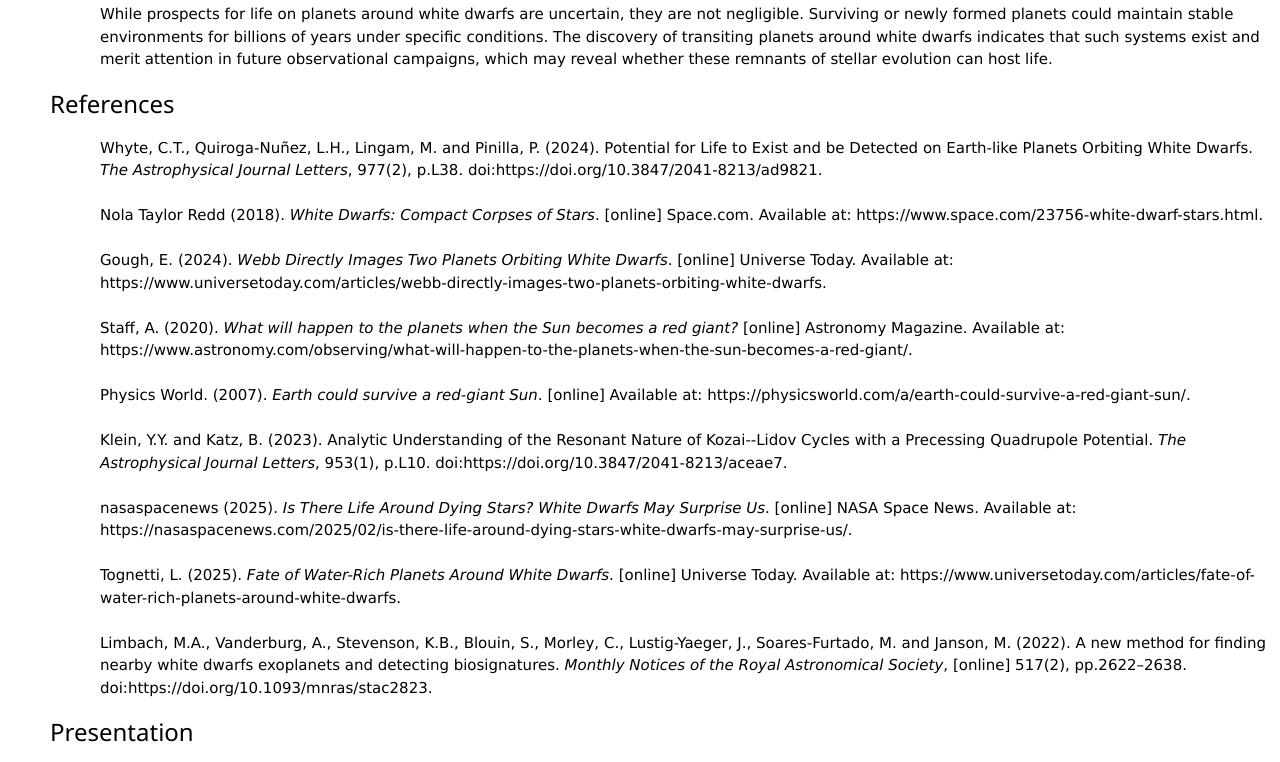
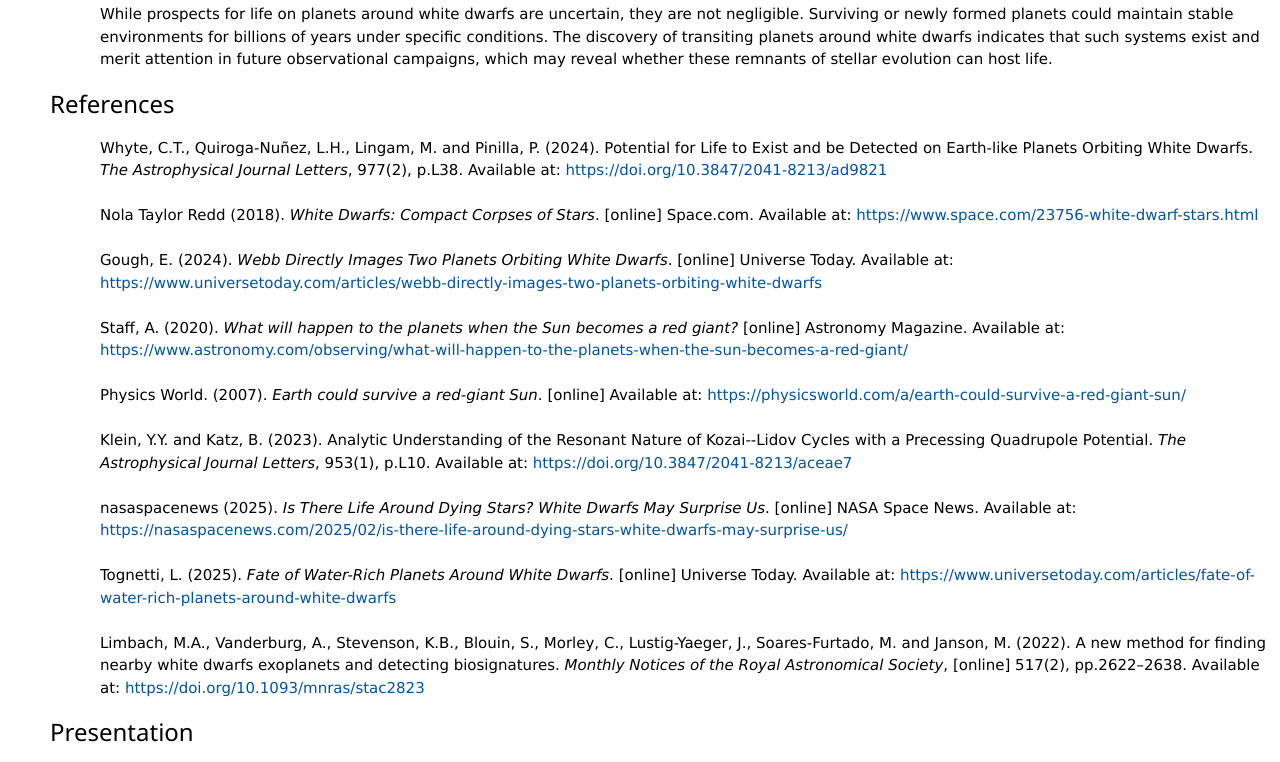
Before and after one commit to EPSFY6950954/FY6950954, a plain HTML site: page index.html in a window 1280 px wide. Shown: the part 2783-3545 px from the top of the page. Drawn offline with nearby package versions, Linux system fonts and the light colour scheme; no server answers; grey boxes are pictures that could not be loaded.

Commit message:
Update index.html

```diff
--- a/index.html
+++ b/index.html
@@ -33,6 +33,16 @@
         }
 
         .citation-link:hover {
+            text-decoration: underline;
+        }
+
+        /* Reference link styling */
+        .ref-link {
+            color: #00549E;
+            text-decoration: none;
+        }
+
+        .ref-link:hover {
             text-decoration: underline;
         }
     </style>
@@ -188,23 +198,23 @@
     <!-- References Section -->
     <h3 id="References">References</h3>
     <p class="ex1" id="ReferencesText">
-        <span id="Whyte2024">Whyte, C.T., Quiroga-Nuñez, L.H., Lingam, M. and Pinilla, P. (2024). Potential for Life to Exist and be Detected on Earth-like Planets Orbiting White Dwarfs. <i>The Astrophysical Journal Letters</i>, 977(2), p.L38. doi:https://doi.org/10.3847/2041-8213/ad9821.</span><br><br>
+        <span id="Whyte2024">Whyte, C.T., Quiroga-Nuñez, L.H., Lingam, M. and Pinilla, P. (2024). Potential for Life to Exist and be Detected on Earth-like Planets Orbiting White Dwarfs. <i>The Astrophysical Journal Letters</i>, 977(2), p.L38. Available at: <a href="https://doi.org/10.3847/2041-8213/ad9821" class="ref-link" target="_blank">https://doi.org/10.3847/2041-8213/ad9821</a></span><br><br>
 
-        <span id="Redd2018">Nola Taylor Redd (2018). <i>White Dwarfs: Compact Corpses of Stars</i>. [online] Space.com. Available at: https://www.space.com/23756-white-dwarf-stars.html.</span><br><br>
+        <span id="Redd2018">Nola Taylor Redd (2018). <i>White Dwarfs: Compact Corpses of Stars</i>. [online] Space.com. Available at: <a href="https://www.space.com/23756-white-dwarf-stars.html" class="ref-link" target="_blank">https://www.space.com/23756-white-dwarf-stars.html</a></span><br><br>
 
-        <span id="Gough2024">Gough, E. (2024). <i>Webb Directly Images Two Planets Orbiting White Dwarfs</i>. [online] Universe Today. Available at: https://www.universetoday.com/articles/webb-directly-images-two-planets-orbiting-white-dwarfs.</span><br><br>
+        <span id="Gough2024">Gough, E. (2024). <i>Webb Directly Images Two Planets Orbiting White Dwarfs</i>. [online] Universe Today. Available at: <a href="https://www.universetoday.com/articles/webb-directly-images-two-planets-orbiting-white-dwarfs" class="ref-link" target="_blank">https://www.universetoday.com/articles/webb-directly-images-two-planets-orbiting-white-dwarfs</a></span><br><br>
 
-        <span id="Staff2020">Staff, A. (2020). <i>What will happen to the planets when the Sun becomes a red giant?</i> [online] Astronomy Magazine. Available at: https://www.astronomy.com/observing/what-will-happen-to-the-planets-when-the-sun-becomes-a-red-giant/.</span><br><br>
+        <span id="Staff2020">Staff, A. (2020). <i>What will happen to the planets when the Sun becomes a red giant?</i> [online] Astronomy Magazine. Available at: <a href="https://www.astronomy.com/observing/what-will-happen-to-the-planets-when-the-sun-becomes-a-red-giant/" class="ref-link" target="_blank">https://www.astronomy.com/observing/what-will-happen-to-the-planets-when-the-sun-becomes-a-red-giant/</a></span><br><br>
 
-        <span id="PhysicsWorld2007">Physics World. (2007). <i>Earth could survive a red-giant Sun</i>. [online] Available at: https://physicsworld.com/a/earth-could-survive-a-red-giant-sun/.</span><br><br>
+        <span id="PhysicsWorld2007">Physics World. (2007). <i>Earth could survive a red-giant Sun</i>. [online] Available at: <a href="https://physicsworld.com/a/earth-could-survive-a-red-giant-sun/" class="ref-link" target="_blank">https://physicsworld.com/a/earth-could-survive-a-red-giant-sun/</a></span><br><br>
 
-        <span id="Klein2023">Klein, Y.Y. and Katz, B. (2023). Analytic Understanding of the Resonant Nature of Kozai--Lidov Cycles with a Precessing Quadrupole Potential. <i>The Astrophysical Journal Letters</i>, 953(1), p.L10. doi:https://doi.org/10.3847/2041-8213/aceae7.</span><br><br>
+        <span id="Klein2023">Klein, Y.Y. and Katz, B. (2023). Analytic Understanding of the Resonant Nature of Kozai--Lidov Cycles with a Precessing Quadrupole Potential. <i>The Astrophysical Journal Letters</i>, 953(1), p.L10. Available at: <a href="https://doi.org/10.3847/2041-8213/aceae7" class="ref-link" target="_blank">https://doi.org/10.3847/2041-8213/aceae7</a></span><br><br>
 
-        <span id="NASA2025">nasaspacenews (2025). <i>Is There Life Around Dying Stars? White Dwarfs May Surprise Us</i>. [online] NASA Space News. Available at: https://nasaspacenews.com/2025/02/is-there-life-around-dying-stars-white-dwarfs-may-surprise-us/.</span><br><br>
+        <span id="NASA2025">nasaspacenews (2025). <i>Is There Life Around Dying Stars? White Dwarfs May Surprise Us</i>. [online] NASA Space News. Available at: <a href="https://nasaspacenews.com/2025/02/is-there-life-around-dying-stars-white-dwarfs-may-surprise-us/" class="ref-link" target="_blank">https://nasaspacenews.com/2025/02/is-there-life-around-dying-stars-white-dwarfs-may-surprise-us/</a></span><br><br>
 
-        <span id="Tognetti2025">Tognetti, L. (2025). <i>Fate of Water-Rich Planets Around White Dwarfs</i>. [online] Universe Today. Available at: https://www.universetoday.com/articles/fate-of-water-rich-planets-around-white-dwarfs.</span><br><br>
+        <span id="Tognetti2025">Tognetti, L. (2025). <i>Fate of Water-Rich Planets Around White Dwarfs</i>. [online] Universe Today. Available at: <a href="https://www.universetoday.com/articles/fate-of-water-rich-planets-around-white-dwarfs" class="ref-link" target="_blank">https://www.universetoday.com/articles/fate-of-water-rich-planets-around-white-dwarfs</a></span><br><br>
 
-        <span id="Limbach2022">Limbach, M.A., Vanderburg, A., Stevenson, K.B., Blouin, S., Morley, C., Lustig-Yaeger, J., Soares-Furtado, M. and Janson, M. (2022). A new method for finding nearby white dwarfs exoplanets and detecting biosignatures. <i>Monthly Notices of the Royal Astronomical Society</i>, [online] 517(2), pp.2622–2638. doi:https://doi.org/10.1093/mnras/stac2823.</span>
+        <span id="Limbach2022">Limbach, M.A., Vanderburg, A., Stevenson, K.B., Blouin, S., Morley, C., Lustig-Yaeger, J., Soares-Furtado, M. and Janson, M. (2022). A new method for finding nearby white dwarfs exoplanets and detecting biosignatures. <i>Monthly Notices of the Royal Astronomical Society</i>, [online] 517(2), pp.2622–2638. Available at: <a href="https://doi.org/10.1093/mnras/stac2823" class="ref-link" target="_blank">https://doi.org/10.1093/mnras/stac2823</a></span>
     </p>
 
     <!-- From H4: Presentation Section -->
```
